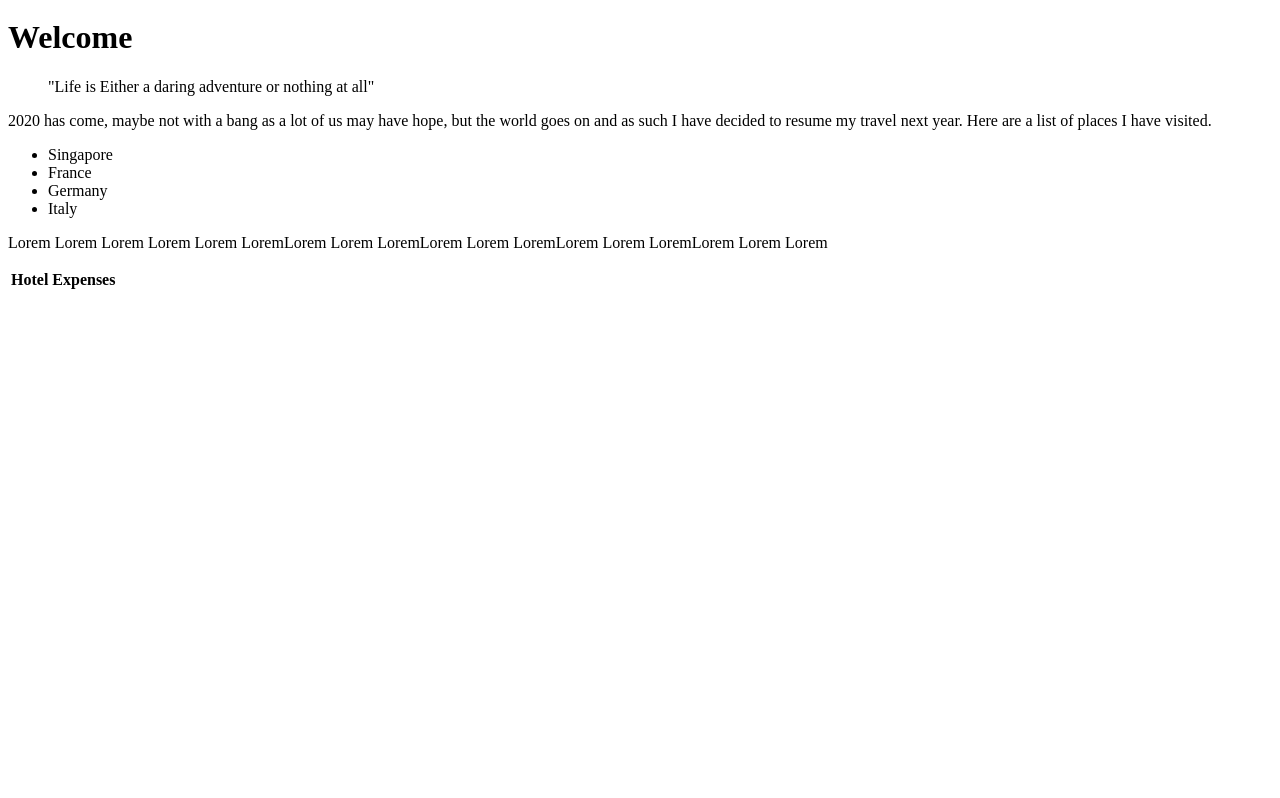
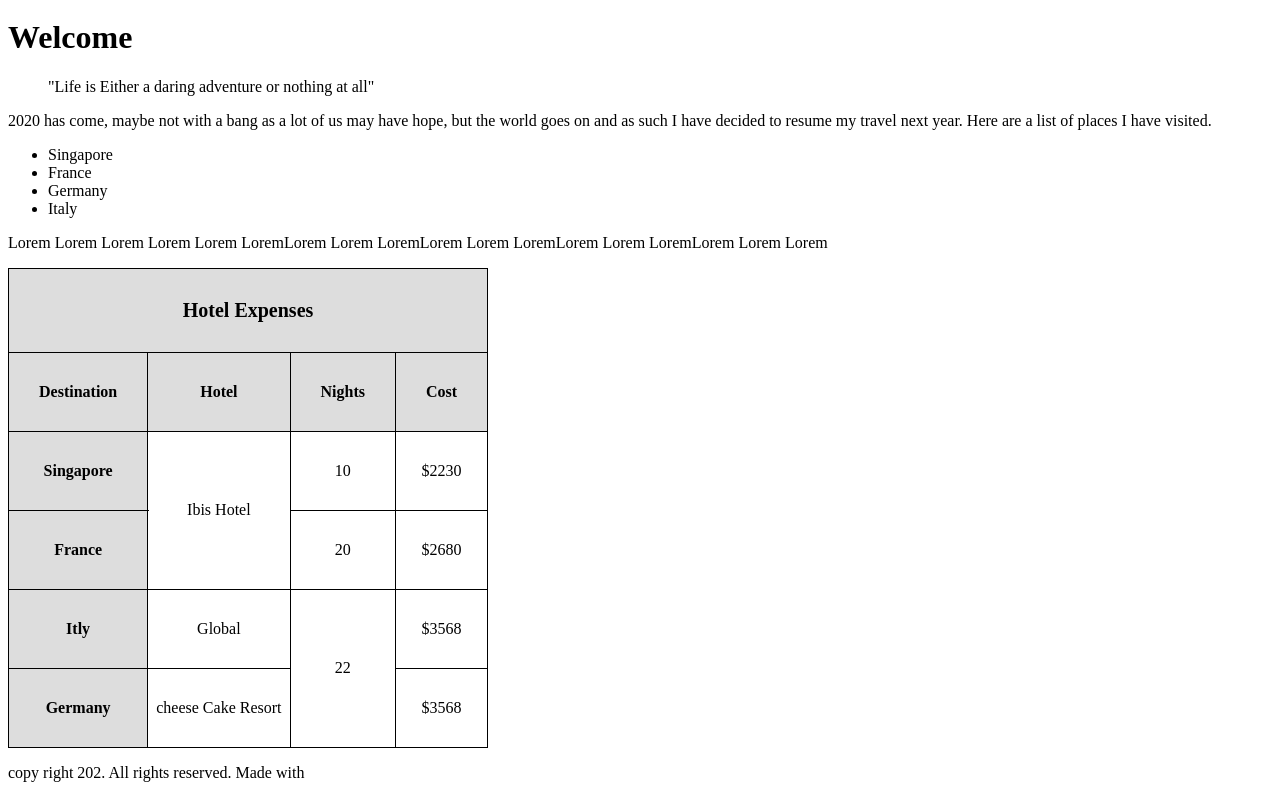
Before and after one commit to xdudy004/mytravelstories, a plain HTML site: page index.html in a window 1280 px wide. Shown: the part 752-1550 px from the top of the page. Before the commit the page ends 1062 px from the top, so only its background shows below. Drawn offline with Linux system fonts and the light colour scheme.

Commit message:
the site is complited

```diff
--- a/css/styles.css
+++ b/css/styles.css
@@ -0,0 +1,18 @@
+table {
+    border-collapse: collapse;
+  }
+
+  td, th {
+    border: 1px solid black;
+    text-align: center;
+    padding: 8px;
+  }
+
+  th{
+    background-color: #dddddd;
+    padding: 30px;
+
+  }
+ thead>tr>th{
+     font-size: 20px;
+    }
--- a/index.html
+++ b/index.html
@@ -5,6 +5,7 @@
     <meta http-equiv="X-UA-Compatible" content="IE=edge">
     <meta name="viewport" content="width=device-width, initial-scale=1.0">
     <title>Document</title>
+    <link rel="stylesheet" href="/css/styles.css">
 </head>
 <body>
     <header>
@@ -31,17 +32,80 @@
             </p>
             <table>
                 <thead>
-                    <tr><th colspan="">Hotel Expenses</th></tr>
+                    <tr>
+                        <th colspan="6" scope="row">Hotel Expenses</th>
+                    </tr>
+
                 </thead>
-                <tr></tr>
-                <tr></tr>
-                <tr></tr>
-                <tr></tr>
-                <tr></tr>
+                <tbody>
+                    <tr>
+                        <th scope="col" colspan="2">Destination</th>
+                        <th scope="col" colspan="2">Hotel</th>
+                        <th scope="col">Nights</th>
+                        <th scope="col">Cost</th>
+                    </tr>
+                    <tr>
+                        <th scope="row" colspan="2">
+                            Singapore
+                        </th>
+                        <td colspan="2" rowspan="2">
+                            Ibis Hotel
+                        </td>
+                        <td>
+                            10
+                        </td>
+                        <td>
+                            $2230
+                        </td>
+                    </tr>
+                    <tr>
+                        <th scope="row" colspan="2">
+                            France
+                        </th>
+
+                        <td>
+                            20
+                        </td>
+                        <td>
+                            $2680
+                        </td>
+                    </tr>
+                    <tr>
+                        <th scope="row" colspan="2">
+                            Itly
+                        </th>
+                        <td>
+                            Global
+                        </td>
+                        <td rowspan="2" colspan="2">
+                            22
+                        </td>
+                        <td>
+                            $3568
+                        </td>
+                    </tr>
+                    <tr>
+                        <th scope="row" colspan="2">
+                            Germany
+                        </th>
+                        <td>
+                            cheese Cake Resort
+                        </td>
+
+                        <td>
+                            $3568
+                        </td>
+                    </tr>
+                </tbody>
             </table>
         </section>
 
 
     </main>
+    <footer>
+        <p>
+            copy right 202. All rights reserved. Made with
+        </p>
+    </footer>
 </body>
 </html>
```
